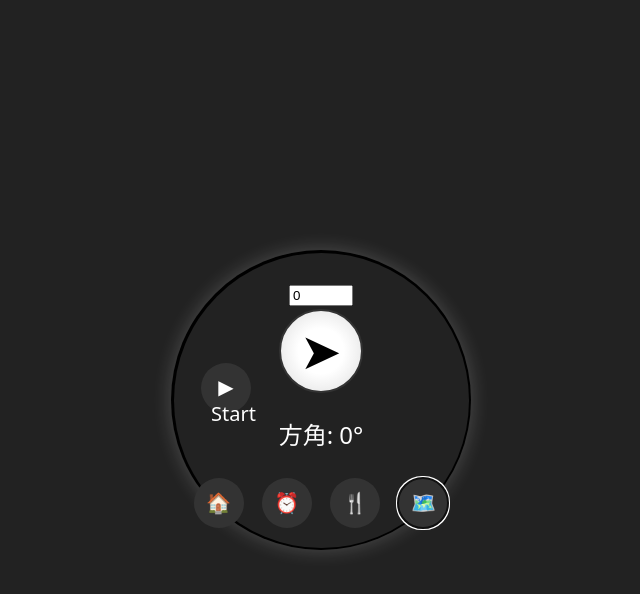
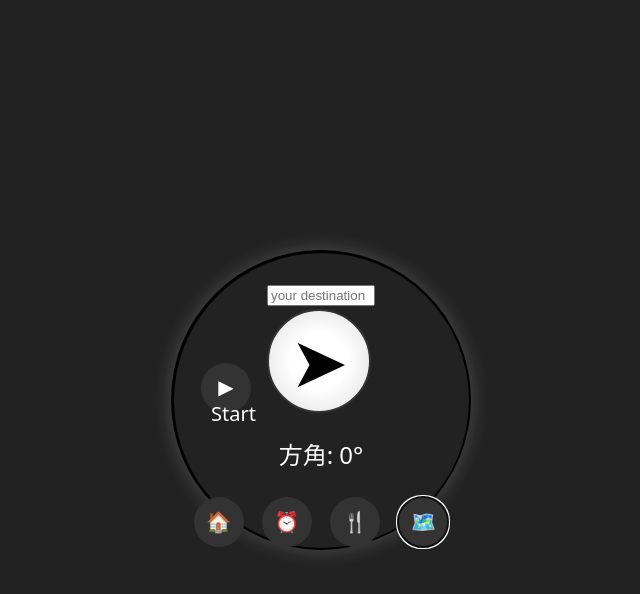
Before and after one commit to daiking1756/smart-haramaki, a React (Vite) app: page / in a window 1280 px wide. Both pictures are taken after a click on the button "🗺️". Shown: the top 594 px of the page, without its empty margins (319-959 px from the left). Built offline with nearby package versions, Linux system fonts and the light colour scheme.

Commit message:
Add mock for search destination

```diff
--- a/src/Map.css
+++ b/src/Map.css
@@ -1,6 +1,6 @@
 .compass {
-  width: 80px;
-  height: 80px;
+  width: 100px;
+  height: 100px;
   font-size: 50px;
   display: flex;
   align-items: center;
@@ -14,7 +14,7 @@
 
 .compass::after {
   content: "➤"; /* 矢印アイコン */
-  font-size: 50px;
+  font-size: 70px;
   color: black; /* 矢印を黒くする */
   position: absolute;
   z-index: 10; /* 前面に表示 */
@@ -24,3 +24,7 @@
   bottom: 40%;
   left: 10%;
 }
+
+.spot-name {
+  width: 100px;
+}
--- a/src/Map.jsx
+++ b/src/Map.jsx
@@ -50,7 +50,8 @@ const Map = (props) => {
       <div className="guide-button">
         <button onClick={() => setIsGuiding(!isGuiding)}>{isGuiding ? "⏸ Stop" : "▶ Start"}</button>
       </div>
-      <input type="number" min="0" max="360" value={Math.round(direction)} onChange={(e) => setDirection(Number(e.target.value))} />
+      <input className="spot-name" type="text" placeholder="your destination" />
+      {/* <input type="number" min="0" max="360" value={Math.round(direction)} onChange={(e) => setDirection(Number(e.target.value))} /> */}
       <div className="compass" style={{ transform: `rotate(${direction}deg)` }}>
         ➤
       </div>
```
